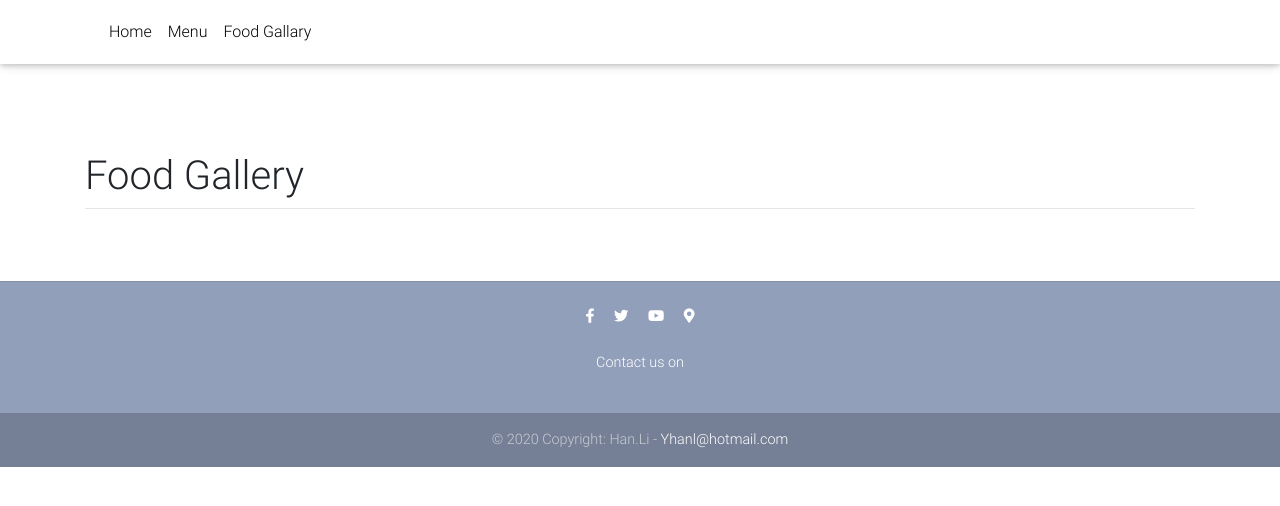
After one commit to Yhanli/RestaurantSite, a Django app: template templates/gallery.html in a window 1280 px wide. The commit adds this page. Shown: the top 506 px of the page. Run offline with Django 3.2, Linux system fonts and the light colour scheme; the template is opened without the code that fills it, so the values that code supplies are empty; some libraries are stand-ins or nearby versions.

Commit message:
add padding every page

```diff
--- /dev/null
+++ b/templates/gallery.html
@@ -0,0 +1,25 @@
+{% extends "base.html" %}
+
+{% block content %}
+    <section style="padding-top: 10%">
+        <div class="container" >
+            <h1 class="font-weight-light text-center text-lg-left mt-4 mb-0">Food Gallery</h1>
+
+            <hr class="mt-2 mb-5">
+
+            <div class="row text-center text-lg-left">
+                {% if gallery %}
+                    {%  for image in gallery %}
+                        <div class="col-lg-3 col-md-4 col-6">
+                            <a href="#" class="d-block mb-4 h-100">
+                                <img class="img-fluid img-thumbnail" src="{{ image.picture.url }}" alt="">
+                            </a>
+                        </div>
+                    {% endfor %}
+                {% endif %}
+
+            </div>
+
+        </div>
+    </section>
+{% endblock content %}
--- a/templates/home-page.html
+++ b/templates/home-page.html
@@ -1,6 +1,7 @@
 {% extends "base.html" %}
 
 {% block content %}
+    {% if obj %}
     <style>
         .carousel-item .item {
             height: 500px;
@@ -18,7 +19,7 @@
         }
     </style>
 
-    <div id="carousel-example-1z" class="carousel slide carousel-fade pt-4" data-ride="carousel">
+    <div id="carousel-example-1z" class="carousel slide carousel-fade pt-4" data-ride="carousel" style="padding-top: 10%">
         <ol class="carousel-indicators">
         </ol>
         <div class="carousel-inner" role="listbox">
@@ -148,4 +149,7 @@
 
         </div>
     </section>
+    {% else %}
+        <h1> There is not Restaurant added ( or no active restaurant ) </h1>
+    {% endif %}
 {% endblock content %}
--- a/templates/menu.html
+++ b/templates/menu.html
@@ -1,14 +1,16 @@
 {% extends "base.html" %}
 
 {% block content %}
-    <section>
+    <section style="padding-top: 10%">
         <div class="container">
+            {% if menu %}
                 {%  for  menu_obj in menu %}
                     <hr class="mt-2 mb-5">
                     <div class="row text-center text-lg-left">
                         <img src="{{ menu_obj.picture.url }}" class="img-fluid">
                     </div>
                 {% endfor %}
+            {% endif %}
         </div>
     </section>
 {% endblock content %}
--- a/templates/navbar.html
+++ b/templates/navbar.html
@@ -22,8 +22,8 @@
                     <a class="nav-link {% if navbar == 'menu' %}waves-teal{% endif %} waves-effect" href="/menu">Menu</a>
                 </li>
 
-                <li class="nav-item {% if navbar == 'gallary' %}active bg-info{% endif %}">
-                    <a class="nav-link {% if navbar == 'gallary' %}waves-teal{% endif %} waves-effect" href="/gallary">Food Gallary</a>
+                <li class="nav-item {% if navbar == 'gallery' %}active bg-info{% endif %}">
+                    <a class="nav-link {% if navbar == 'gallery' %}waves-teal{% endif %} waves-effect" href="/gallary">Food Gallary</a>
                 </li>
             </ul>
             <!-- Right -->
```
Also changed, not shown: templates/gallary.html (deleted, +0 -24 lines), website/models.py (+9 -7 lines), website/views.py (+4 -8 lines). Lines whose indentation alone changed are shown as unchanged.
